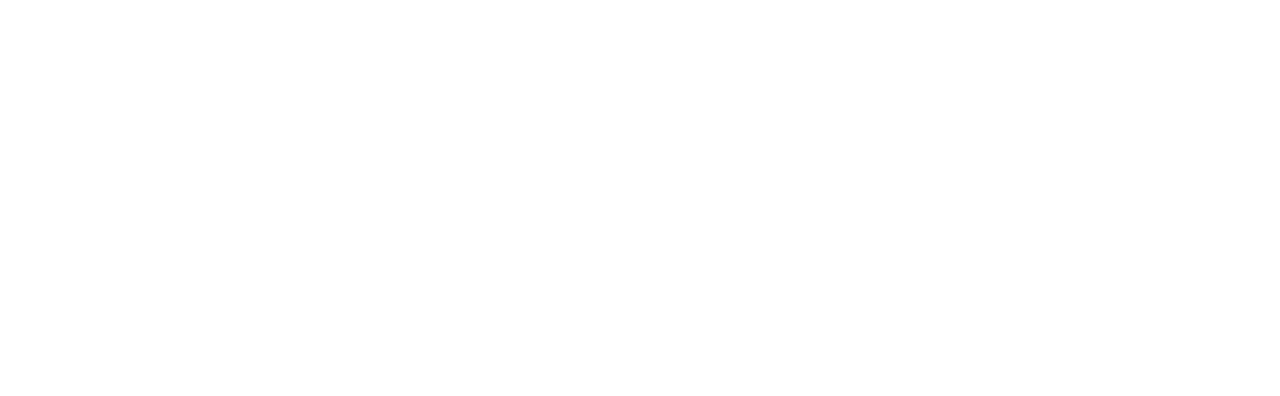
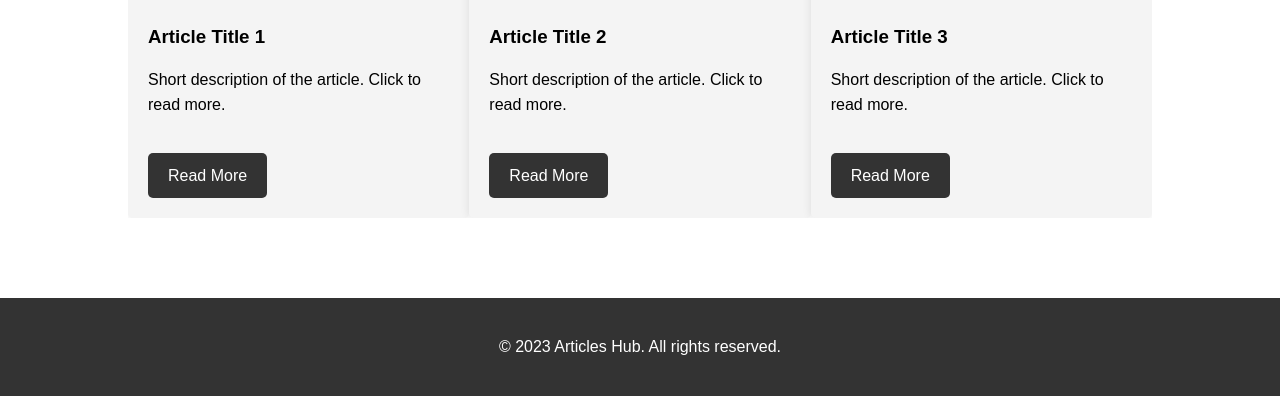
Before and after one commit to Youcode-Classe-E-2024-2025/achraf_sikal-projet-mvc-php, a PHP site: page /sikal_achraf-youdemy/app/views/front/home.php in a window 1280 px wide. Before the commit the part shown is empty. Shown: the part 704-1100 px from the top of the page. Before the commit the page ends 800 px from the top, so only its background shows below. Run offline with PHP 8.4, Linux system fonts and the light colour scheme; some libraries are stand-ins or nearby versions.

Commit message:
adding the home template view and removing unwanted files

```diff
--- a/app/controllers/front/HomeController.php
+++ b/app/controllers/front/HomeController.php
@@ -11,10 +11,10 @@ class home extends controller{
         if (isset($_SESSION['USER_DATA'])) {
             $data['USER_DATA'] = $_SESSION['USER_DATA'];
         }
-        $this->view('home',$data);
         $loader = new FilesystemLoader('templates');
         $twig = new Environment($loader);
 
         echo $twig->render('nav.html.twig',$data);
+        $this->view('home',$data);
     }
 }
--- a/app/views/front/home.php
+++ b/app/views/front/home.php
@@ -3,9 +3,51 @@
 <head>
     <meta charset="UTF-8">
     <meta name="viewport" content="width=device-width, initial-scale=1.0">
-    <title>Document</title>
+    <title>Articles Hub</title>
+    <link rel="stylesheet" href="assets\styles\styles.css">
 </head>
 <body>
 
+    <section id="hero">
+        <div class="container">
+            <h2>Welcome to Articles Hub</h2>
+            <p>Your go-to place for insightful articles on various topics.</p>
+            <a href="#articles" class="btn">Explore Articles</a>
+        </div>
+    </section>
+
+    <section id="articles">
+        <div class="container">
+            <h2>Featured Articles</h2>
+            <div class="article-grid">
+                <div class="article-card">
+                    <img src="article1.jpg" alt="Article 1">
+                    <h3>Article Title 1</h3>
+                    <p>Short description of the article. Click to read more.</p>
+                    <a href="#" class="btn">Read More</a>
+                </div>
+                <div class="article-card">
+                    <img src="article2.jpg" alt="Article 2">
+                    <h3>Article Title 2</h3>
+                    <p>Short description of the article. Click to read more.</p>
+                    <a href="#" class="btn">Read More</a>
+                </div>
+                <div class="article-card">
+                    <img src="article3.jpg" alt="Article 3">
+                    <h3>Article Title 3</h3>
+                    <p>Short description of the article. Click to read more.</p>
+                    <a href="#" class="btn">Read More</a>
+                </div>
+            </div>
+        </div>
+    </section>
+
+    <footer>
+        <div class="container">
+            <p>&copy; 2023 Articles Hub. All rights reserved.</p>
+        </div>
+    </footer>
+
+    <script src="assets\js\script.js"></script>
 </body>
 </html>
```
Also changed, not shown: app/core/Security.php (deleted), app/core/Validator.php (deleted), app/core/View.php (deleted), public/assets/js/script.js (added), public/assets/styles/styles.css (added), 1 other file.
